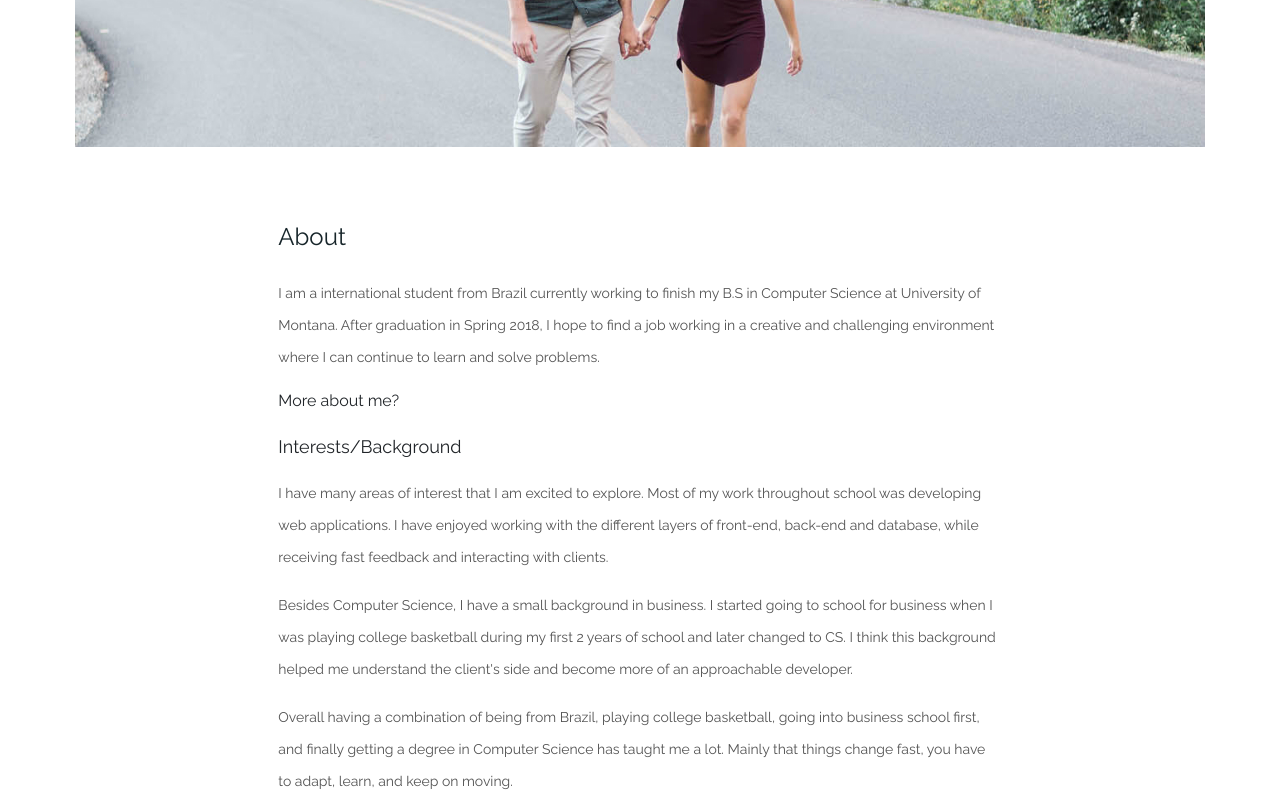
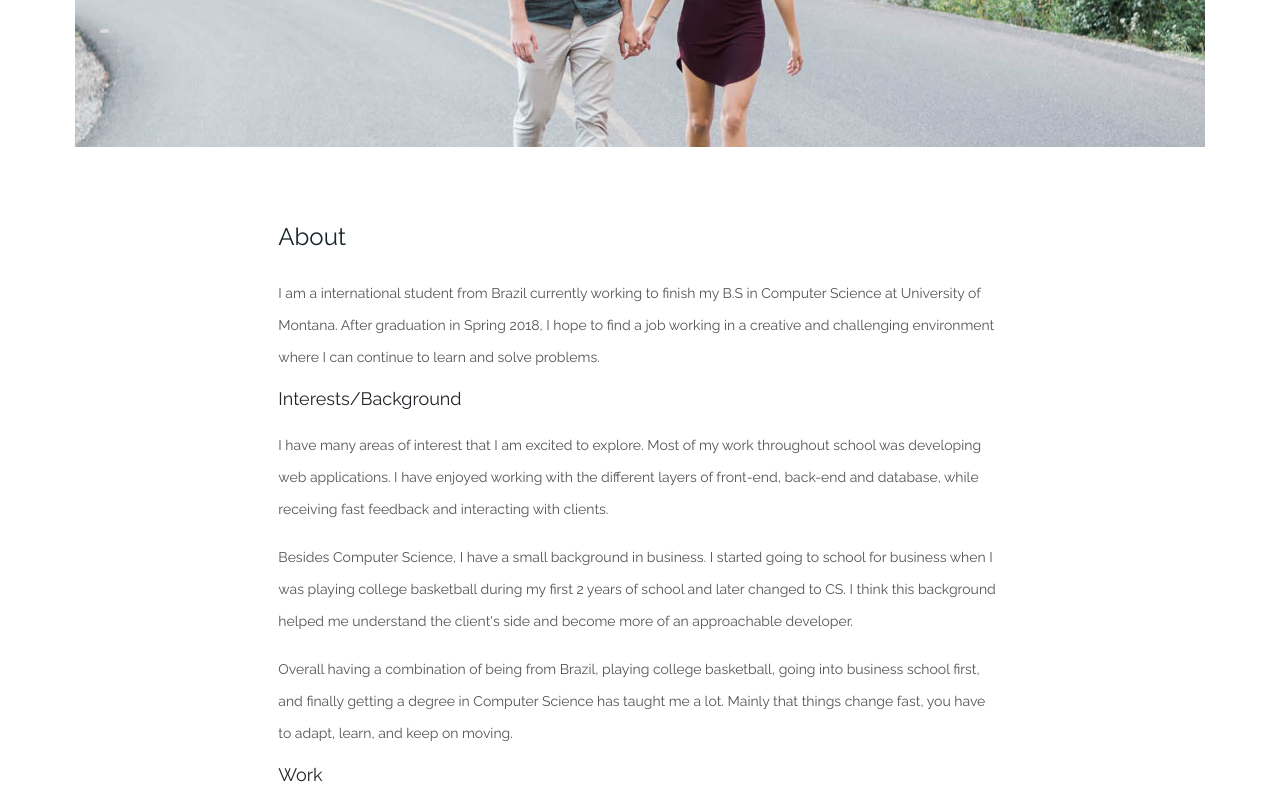
Before and after one commit to paulogiacomelli/paulogiacomelli.github.io, a plain HTML site: page index.html in a window 1280 px wide. Both pictures are taken after a click on the link "More about me?". Shown: the part 518-1318 px from the top of the page. Drawn offline with nearby package versions, Linux system fonts and the light colour scheme.

Commit message:
changed show btn

```diff
--- a/index.html
+++ b/index.html
@@ -56,10 +56,9 @@
 				<h2>About</h2>
 
 				<p>I am a international student from Brazil currently working to finish my B.S in Computer Science at University of Montana. After graduation in Spring 2018, I hope to find a job working in a creative and challenging environment where I can continue to learn and solve problems.</p>
-				<a id='button'>More about me?</a>
 
 
-				<div id="more" class="pt-4">
+				<div id="more">
 					<h3>Interests/Background</h3>
 
 					<p> I have many areas of interest that I am excited to explore. Most of my work throughout school was developing web applications. I have enjoyed working with the different layers of front-end, back-end and database, while receiving fast feedback and interacting with clients.</p>
@@ -77,6 +76,8 @@
 
 					<h2><a target="_blank" href="https://www.linkedin.com/in/paulo-giacomelli-5521a78a">LinkedIn</a> // <a href="https://github.com/paulogiacomelli" target="_blank">Github</a> // <a target="_blank" href="mailto:paulogiacomelli@hotmail.com">email</a> // <a target="_blank" href="images/PauloGiacomelliResume.pdf">resume</a>.</h2>
 				</div>
+					<a id='button'>More about me?</a>
+
 			</div>
 		</div>
 	</div>
@@ -205,8 +206,19 @@
 			}
 		});
 
+		// Show and hide function
 		$("#button").click(function() {
 			$("#more").toggle('fast');
+			var btn = $('#button');
+
+			if(btn.text() == "More about me?") {
+				btn.text('Less about me!');
+			} else {
+				btn.text('More about me?')
+			}
 		});
+
+
+
 	});
 </script>
```
